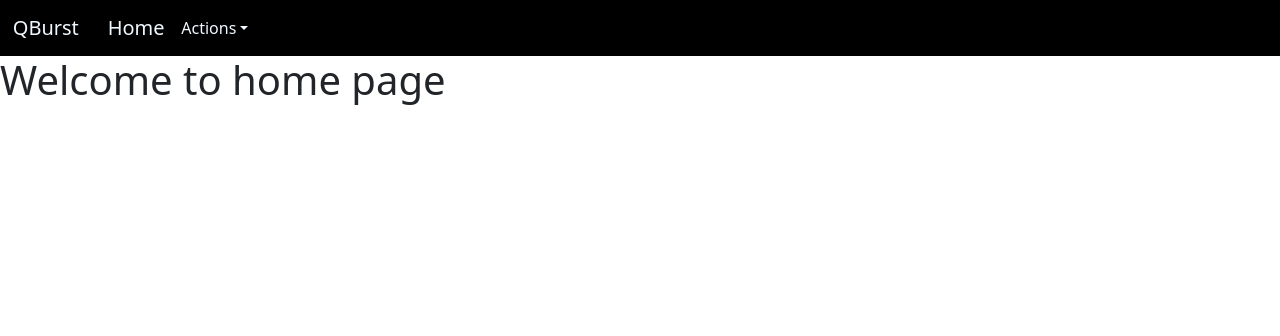
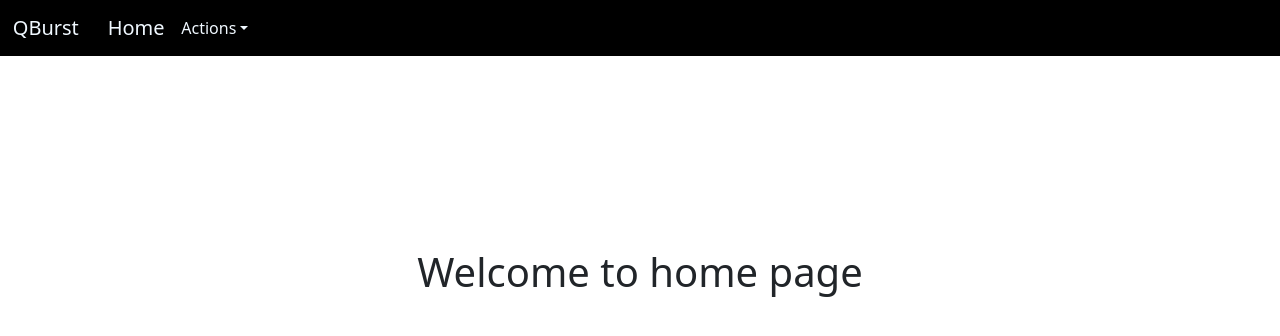
Before and after one commit to Chetan-goyal-qburst/Customer-Feedback-App, a React (Create React App) app: page /home in a window 1280 px wide. Shown: the top 336 px of the page. Built offline with nearby package versions, Linux system fonts and the light colour scheme.

Commit message:
toggle-color-changed

```diff
--- a/src/pages/menupage/home.js
+++ b/src/pages/menupage/home.js
@@ -7,7 +7,7 @@ const HomePage = ()=>{
 
             <div>
                 <NavBar/>
-                <h1>Welcome to home page</h1>
+                <h1 className="homeMessage">Welcome to home page</h1>
             </div>
         );
 }
--- a/src/pages/menupage/navbar.js
+++ b/src/pages/menupage/navbar.js
@@ -12,11 +12,11 @@ const NavBar = () => {
         <Navbar.Brand as={Link} to="/home" id="qburst">
           Home
         </Navbar.Brand>
-        <Navbar.Toggle  aria-controls="basic-navbar-nav" />
+        <Navbar.Toggle style={{backgroundColor:"white"}} aria-controls="basic-navbar-nav" />
         <Navbar.Collapse  id="basic-navbar-nav">
           <Nav className="mr-auto">
-            <NavDropdown title="Actions" id="basic-nav-dropdown">
-              <NavDropdown.Item as={Link} to="/companylist">
+            <NavDropdown title="Actions" id="basic-nav-dropdown" >
+              <NavDropdown.Item as={Link} to="/companylist" >
                 Company
               </NavDropdown.Item>
               <NavDropdown.Item as={Link} to="/formpage">
--- a/src/pages/menupage/styles.css
+++ b/src/pages/menupage/styles.css
@@ -153,8 +153,14 @@
 .menubar{
     background-color: black;
 }
+/* style for navbar page ends here*/
 
-/* style for navbar page ends here*/
+/* style for home page starts here*/
+.homeMessage{
+    text-align: center;
+    padding-top: 15%;
+}
+/* style for home page starts here*/
 
 /* style for customer page starts here*/
 .submitbtn{
```
